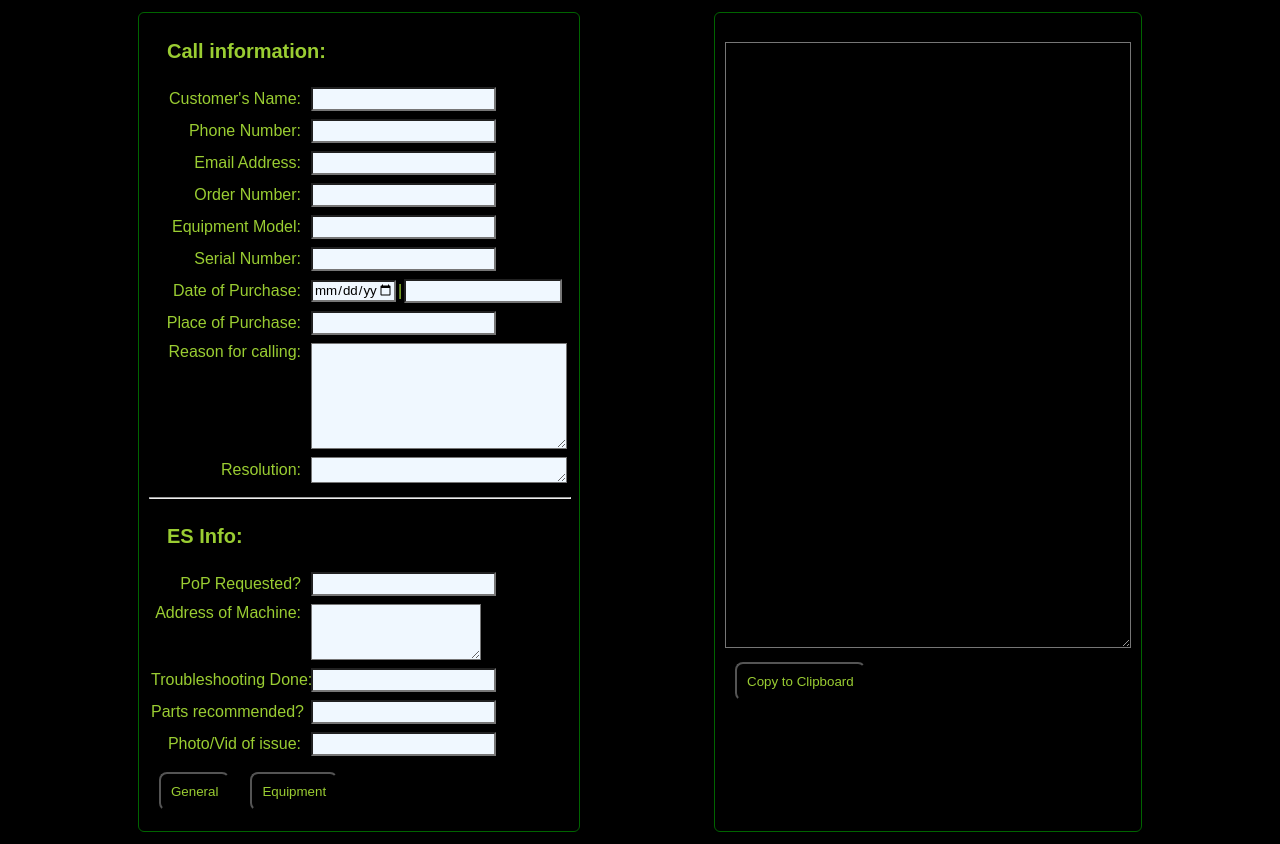
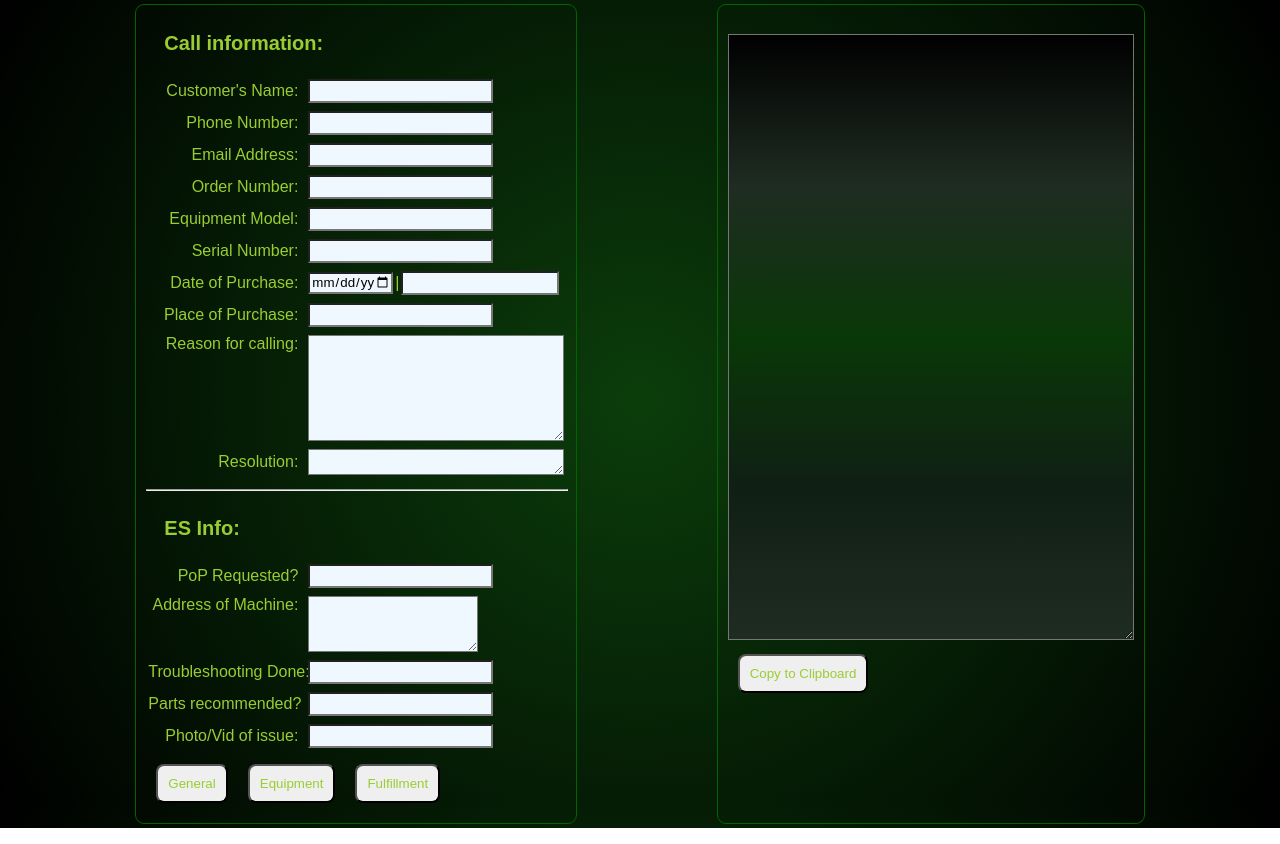
Before and after one commit to lwki-sy/ticket.format, a plain HTML site: page index.html in a window 1280 px wide. Drawn offline with Linux system fonts and the light colour scheme.

Commit message:
edit background

```diff
--- a/index.html
+++ b/index.html
@@ -37,6 +37,7 @@
         <div class="buttons">
             <div><button onclick="generateGeneral()" class="button" id="btn-general">General</button></div>
             <div><button onclick="generateEquipment()"  class="button" id="btn-equipment">Equipment</button></div>
+            <div><button onclick="generateFulfillment()"  class="button" id="btn-fulfillment">Fulfillment</button></div>
         </div>
     </div>
 
--- a/style.css
+++ b/style.css
@@ -1,8 +1,18 @@
 *{
-    background-color: rgb(0, 0, 0);
     color:yellowgreen;
     font-family: Arial, Helvetica, sans-serif;
 }
+
+
+
+html, body {
+    margin: 0;
+    padding: 0;
+    min-height: 100vh; /* Ensures it covers at least the full screen height */
+    height: 100%;      /* Allows it to grow seamlessly when scrolling down */
+    background: radial-gradient(circle, #0b3d0b 0%, #000000 100%); /* Or your specific background color/gradient */
+    background-attachment: fixed; /* Keeps gradient stationary while scrolling */
+  }
 
 h1, h2{
     font-size: 20px;
@@ -36,7 +46,7 @@
 
     gap:2px;
     outline:1px solid darkgreen;
-    border-radius: 5px;
+    border-radius: 8px;
     padding:10px;
     margin:5px;
     min-width: 400px;
@@ -46,7 +56,7 @@
 .main-right{
     gap:2px;
     outline:1px solid darkgreen;
-    border-radius: 5px;
+    border-radius: 8px;
     padding:10px;
     margin:5px;
     min-width: 400px;
@@ -93,6 +103,9 @@
 #output{
     min-height: 600px;
     min-width:400px;
+    color: rgb(117, 238, 101);
+    background: linear-gradient(#000000, #1f2c22, #093807, #101f14, #1f2c22);
+
 }
 
 .info{
```
Also changed, not shown: js/script.js (+21 -0 lines).
